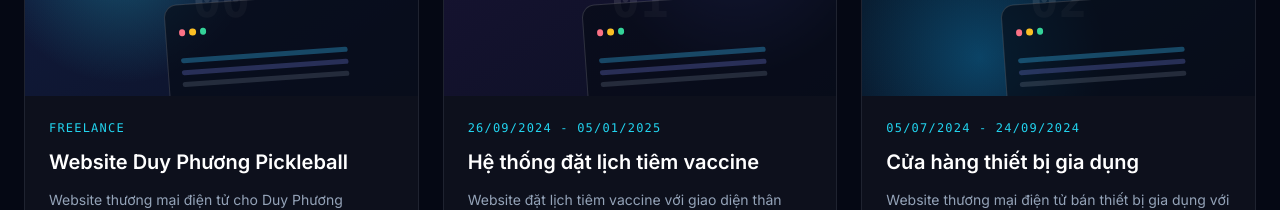
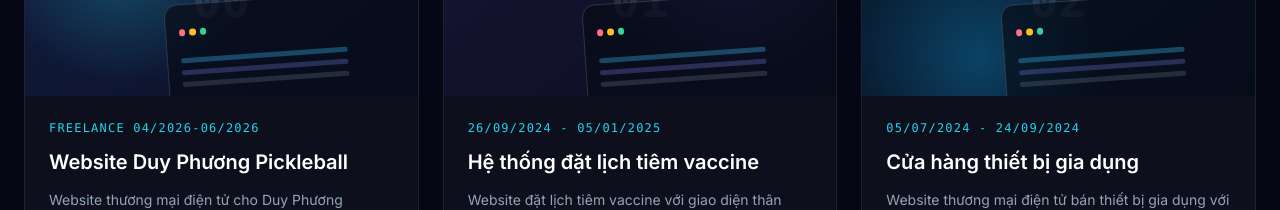
Before and after one commit to Huckdj/my-webprofile-manhduc, a Next.js app: page / in a window 1280 px wide. Shown: the part 2940-3150 px from the top of the page. Built offline with nearby package versions, Linux system fonts and the light colour scheme.

Commit message:
no message

```diff
--- a/src/data/projects.ts
+++ b/src/data/projects.ts
@@ -17,7 +17,7 @@ export const projects: Project[] = [
   {
     "id": 0,
     "period": {
-      "vn": "Freelance",
+      "vn": "Freelance 04/2026-06/2026",
       "en": "Freelance"
     },
     "title": {
```
